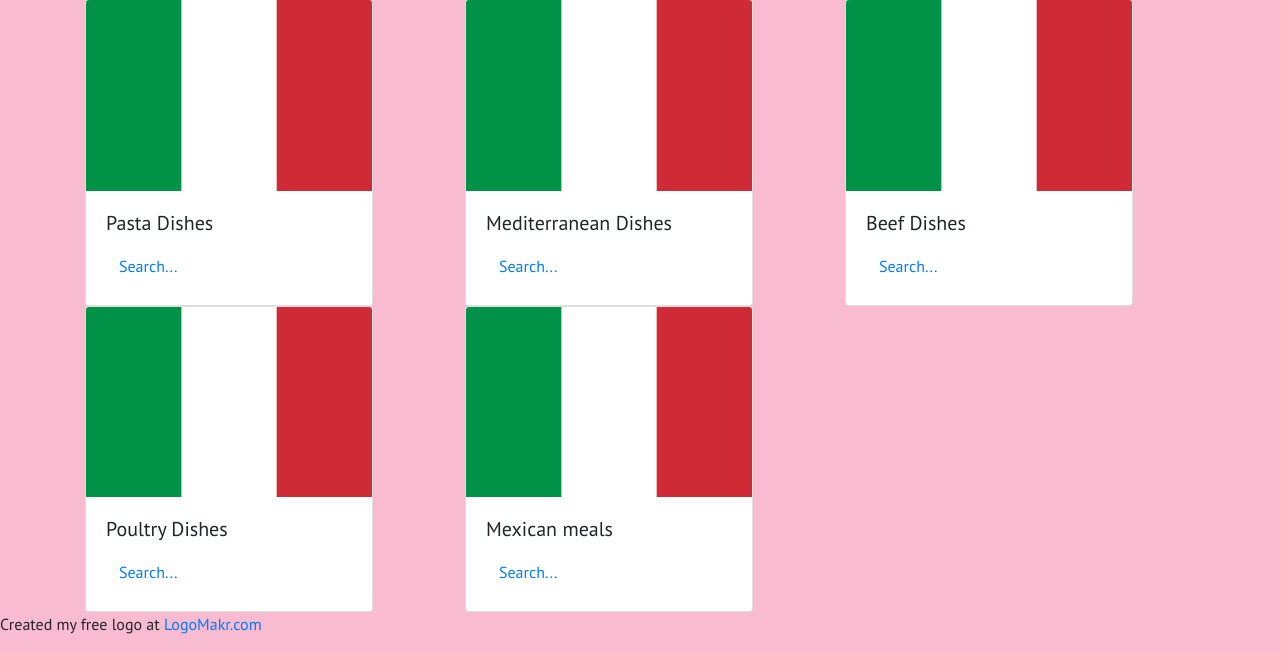
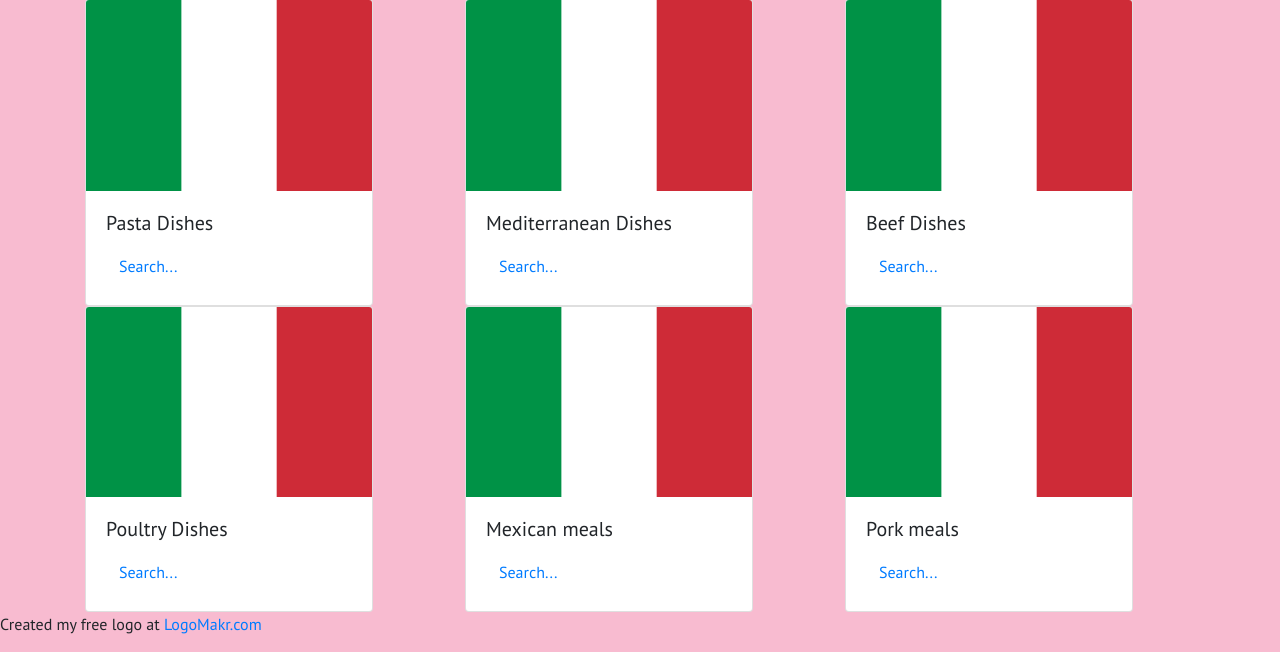
Before and after one commit to Amyh97/milestoneProject3, a Flask app: page / in a window 1280 px wide. Shown: the part 1324-1976 px from the top of the page. Run offline with Flask 2, Linux system fonts and the light colour scheme; data that the repository does not hold is empty; some libraries are stand-ins or nearby versions; some web fonts are replaced.

Commit message:
add pork meals to browse page

```diff
--- a/app.py
+++ b/app.py
@@ -82,10 +82,18 @@ def search_lactose():
     return render_template('results.html', recipes=mongo.db.recipes.find(
                         {'diet':'lactose free'}))
 
+
 @app.route('/search_mexican')
-def search_med():
+def search_mexican():
     return render_template('results.html', recipes=mongo.db.recipes.find(
                         {'cuisine':'mexican'}))
+
+
+@app.route('/search_pork')
+def search_pork():
+    return render_template('results.html', recipes=mongo.db.recipes.find(
+                            {'protein':'pork'}))
+
 
 @app.route('/add_recipe', methods=["POST", "GET"])
 def add_recipe():
--- a/templates/browse.html
+++ b/templates/browse.html
@@ -114,6 +114,15 @@
             </div>
         </div>
     </div>
+    <div class="col-md-4">
+        <div class="card" style="width: 18rem;">
+            <img src="static/images/italian.png" class="card-img-top" alt="Italian Flag">
+            <div class="card-body">
+                    <h5 class="card-title" id="pork">Pork meals</h5>
+                    <button type="submit" class="btn my-btn"><a href="{{url_for('search_pork')}}">Search...</a></button>
+            </div>
+        </div>
+    </div>
 </div>
 
 {% endblock %}
```
